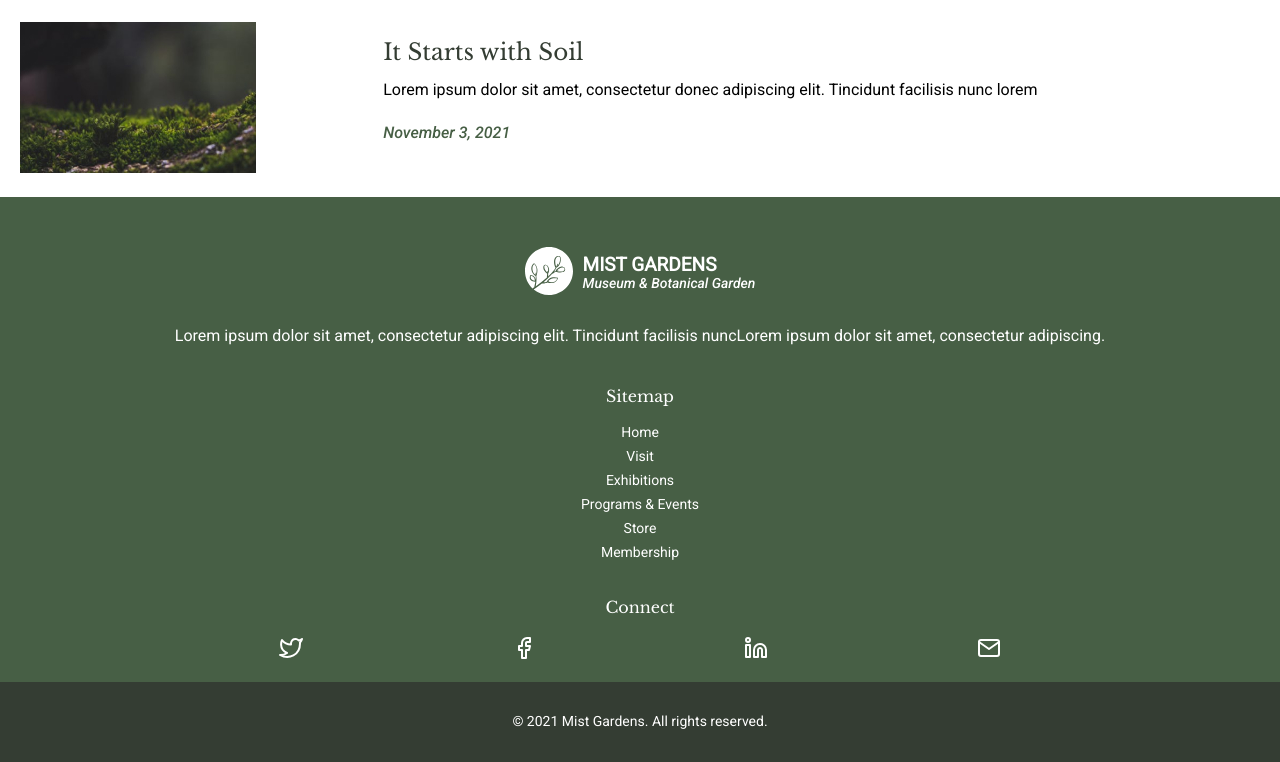
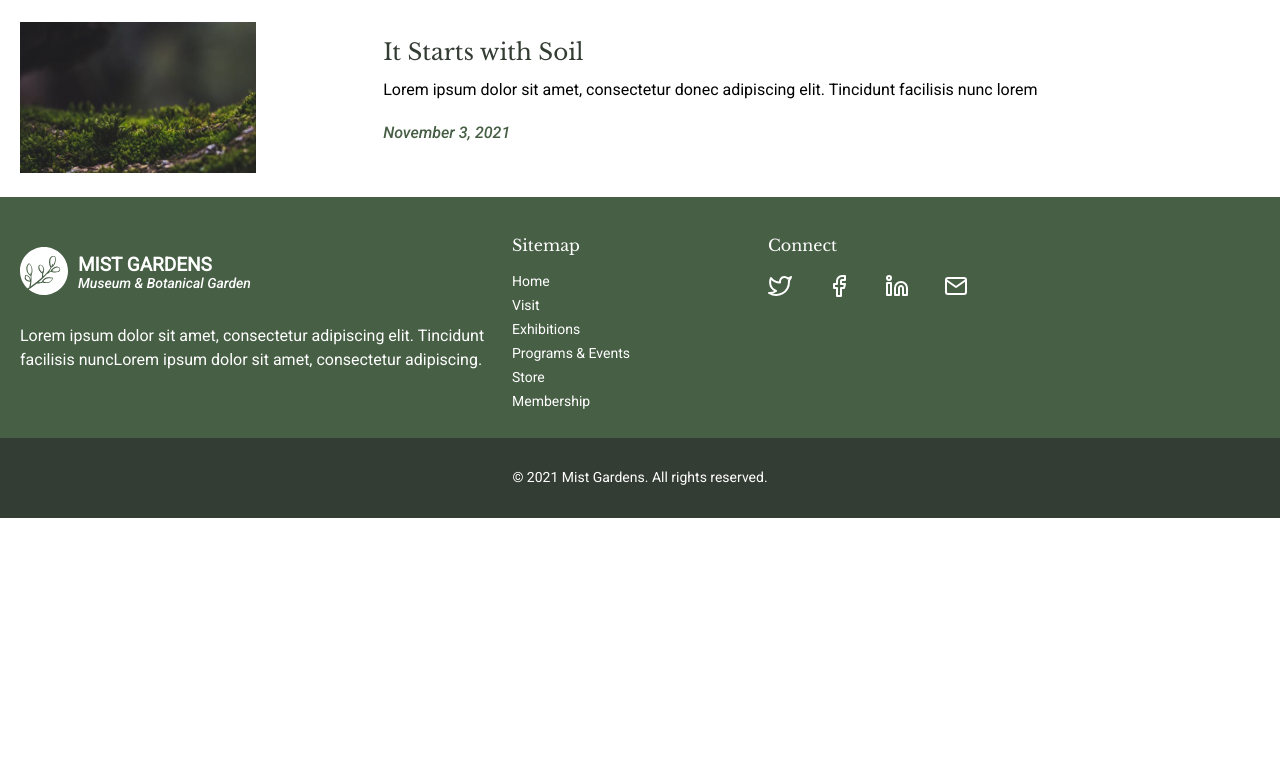
Before and after one commit to MajaHorva/Mist-Garden, a plain HTML site: page Botanical Garden/index.html in a window 1280 px wide. Shown: the part 3062-3824 px from the top of the page. After the commit the page ends 3580 px from the top, so only its background shows below. Drawn offline with nearby package versions, Linux system fonts and the light colour scheme.

Commit message:
add responsive footer for tablets

```diff
--- a/Botanical Garden/css/style.css
+++ b/Botanical Garden/css/style.css
@@ -459,4 +459,34 @@ article {
         grid-template-columns: 1fr 2fr;
         text-align: left;
     }
+
+    footer {
+        display: grid;
+        grid-template-columns: 2fr 1fr 2fr;
+    }
+
+    footer>div:not(:last-child) {
+        margin-bottom: 2rem;
+    }
+
+    .copyright-information {
+        grid-column: 1/-1;
+    }
+
+    .footer-info,
+    .footer-title,
+    .footer-links {
+        text-align: left;
+    }
+
+    .footer-group {
+        margin: 0 5rem 0 0;
+        justify-content: space-between;
+        max-width: 20rem;
+    }
+
+    .logo-footer {
+        justify-content: left;
+        margin-left: 2rem;
+    }
 }
--- a/Botanical Garden/index.html
+++ b/Botanical Garden/index.html
@@ -138,6 +138,8 @@
         </section>
     </main>
     <footer class="footer">
+
+        <div class="footer-container">
             <div class="logo logo-footer">
                 <div class="logo-image">
                     <a href="index.html"><img src="./images/logo-white.svg" alt="logo"></a>
@@ -147,9 +149,12 @@
                     <i>Museum & Botanical Garden</i>
                 </div>
             </div>
-        <div class="footer-info">Lorem ipsum dolor sit amet, consectetur adipiscing elit. Tincidunt facilisis nuncLorem
+            <div class="footer-info">Lorem ipsum dolor sit amet, consectetur adipiscing elit. Tincidunt facilisis
+                nuncLorem
                 ipsum dolor sit amet, consectetur adipiscing.
             </div>
+        </div>
+
         <div>
             <h1 class="footer-title">Sitemap</h1>
             <ul>
@@ -171,6 +176,7 @@
                 <li class="footer-group-list"><a href="#"><img src="./images/mail.svg" alt=""></a></li>
             </ul>
         </div>
+
         <div class="copyright-information"> &copy; 2021 Mist Gardens. All rights reserved.</div>
     </footer>
     <script src="js/script.js"></script>
```
Lines whose indentation alone changed are shown as unchanged.
